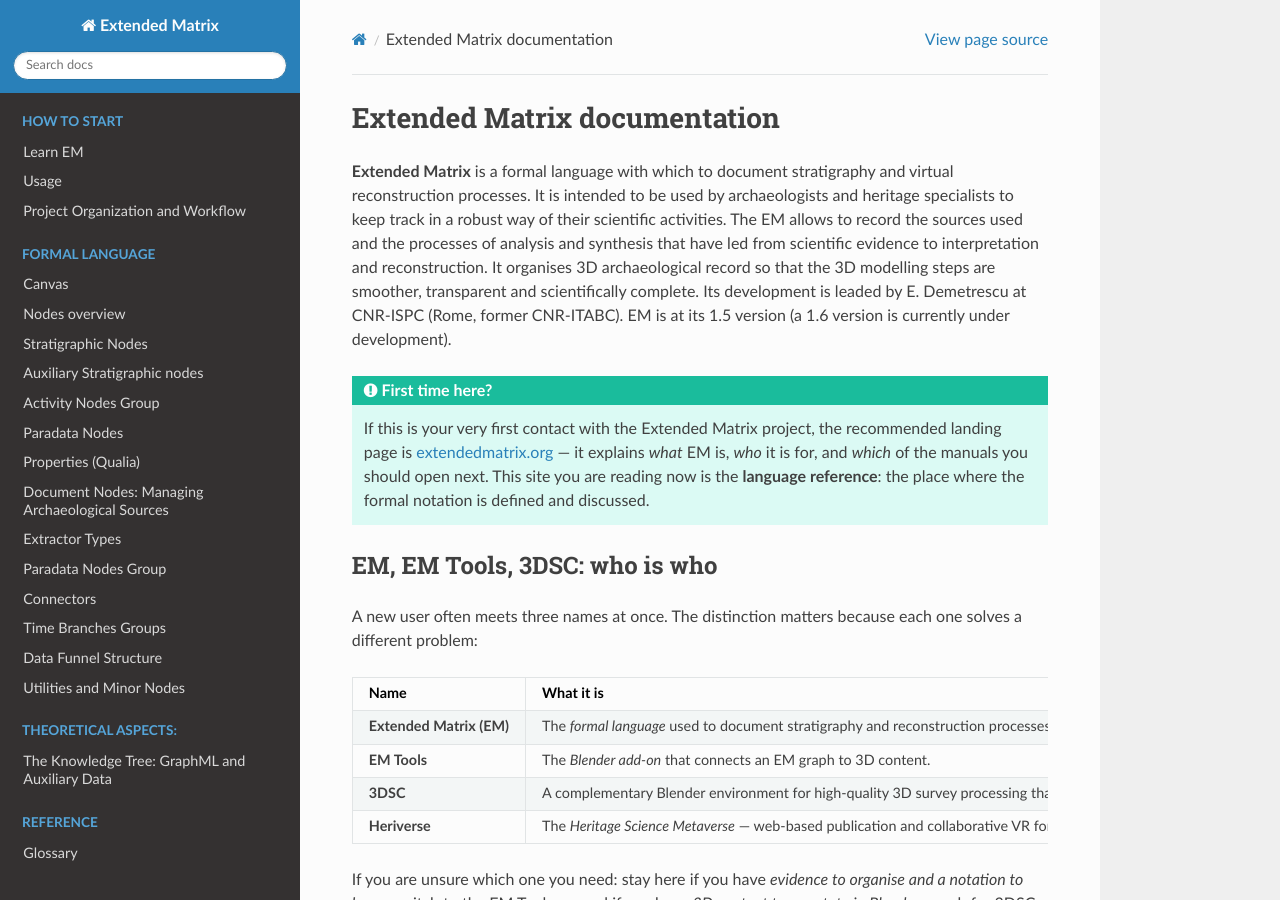
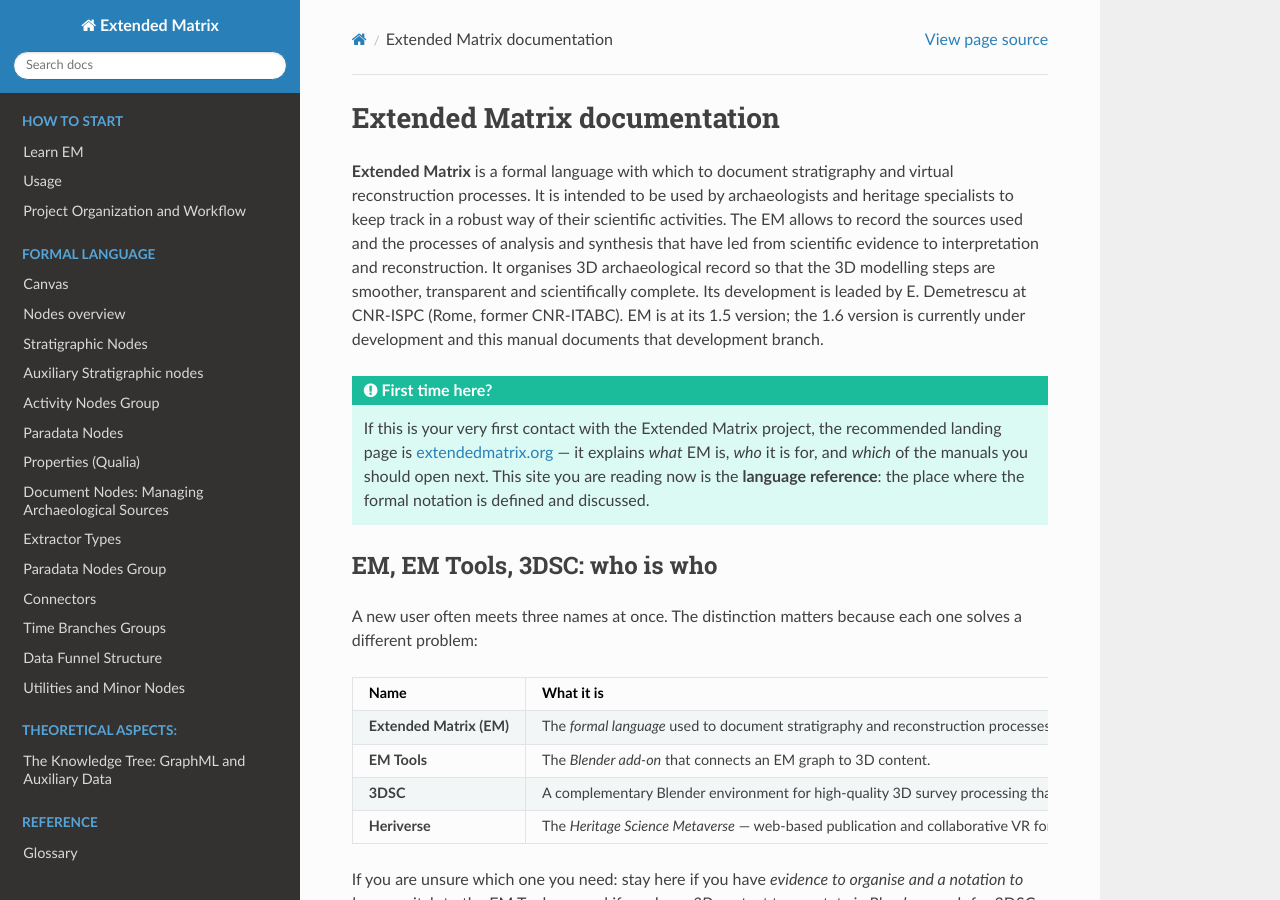
Before and after one commit to zalmoxes-laran/ExtendedMatrix-doc, a Sphinx documentation site: the page built from docs/index.rst, in a window 1280 px wide and 900 px high. Built offline with Sphinx 7.4.7 and the Read the Docs theme 3.1.0, drawn with Linux system fonts in a browser that asks for light colours; pages that are not in the unit, such as notebooks, are missing from menus; part of the change alters nothing that is shown; some of the changed text lies outside the part shown.

Commit message:
Bump dev version to 1.6.0-dev
Initial commit on the 1.6 doc branch:
- conf.py: release '1.6', version '1.6.0-dev'.
- index.rst: rephrase the introductory sentence to flag this as the
  1.6 development manual; update the development-version admonition
  and point users to the EM 1.5 manual for the current stable
  language reference.

This branch was cut from the 1.5.0 tip and lives in a sibling git
worktree (ExtendedMatrix-doc-1.6/) sharing the same .git as the 1.5.0
working copy.

Co-Authored-By: Claude Opus 4.7 (1M context) <noreply@anthropic.com>

```diff
--- a/docs/conf.py
+++ b/docs/conf.py
@@ -6,8 +6,8 @@ project = 'Extended Matrix'
 copyright = '2024, Emanuel Demetrescu'
 author = 'Emanuel Demetrescu'
 
-release = '1.5'
-version = '1.5.0'
+release = '1.6'
+version = '1.6.0-dev'
 
 # -- General configuration
 
--- a/docs/index.rst
+++ b/docs/index.rst
@@ -1,7 +1,7 @@
 Extended Matrix documentation
 =============================
 
-**Extended Matrix** is a formal language with which to document stratigraphy and virtual reconstruction processes. It is intended to be used by archaeologists and heritage specialists to keep track in a robust way of their scientific activities. The EM allows to record the sources used and the processes of analysis and synthesis that have led from scientific evidence to interpretation and reconstruction. It organises 3D archaeological record so that the 3D modelling steps are smoother, transparent and scientifically complete. Its development is leaded by E. Demetrescu at CNR-ISPC (Rome, former CNR-ITABC). EM is at its 1.5 version (a 1.6 version is currently under development).
+**Extended Matrix** is a formal language with which to document stratigraphy and virtual reconstruction processes. It is intended to be used by archaeologists and heritage specialists to keep track in a robust way of their scientific activities. The EM allows to record the sources used and the processes of analysis and synthesis that have led from scientific evidence to interpretation and reconstruction. It organises 3D archaeological record so that the 3D modelling steps are smoother, transparent and scientifically complete. Its development is leaded by E. Demetrescu at CNR-ISPC (Rome, former CNR-ITABC). EM is at its 1.5 version; the 1.6 version is currently under development and this manual documents that development branch.
 
 .. admonition:: First time here?
    :class: tip
@@ -96,7 +96,7 @@ In practical terms: an archaeologist authors or reviews a stratigraphic sequence
 
 .. note::
 
-   This documentation is related to a EM 1.5 development version: please pay attention that modifications may occur before releasing the final version.
+   This documentation is related to the EM 1.6 development version: please pay attention that modifications may occur before releasing the final version. For the current stable language reference see the EM 1.5 manual.
 
 .. toctree::
    :maxdepth: 2
```
